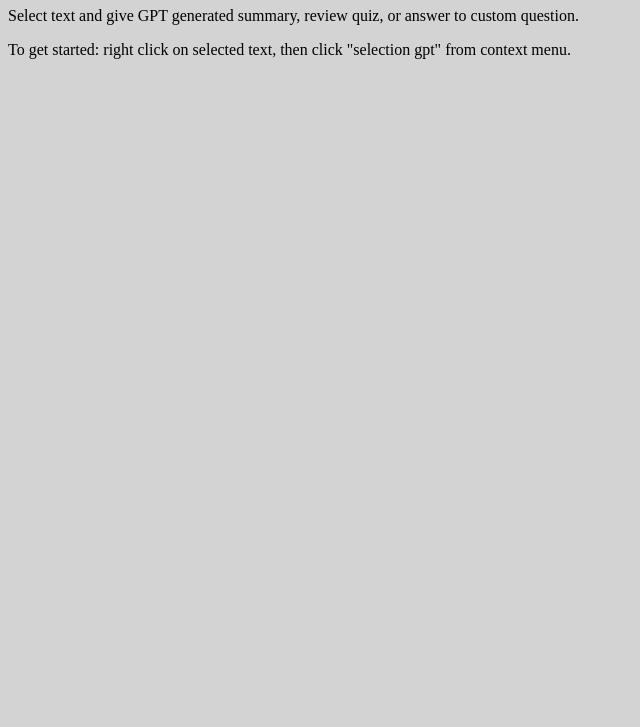
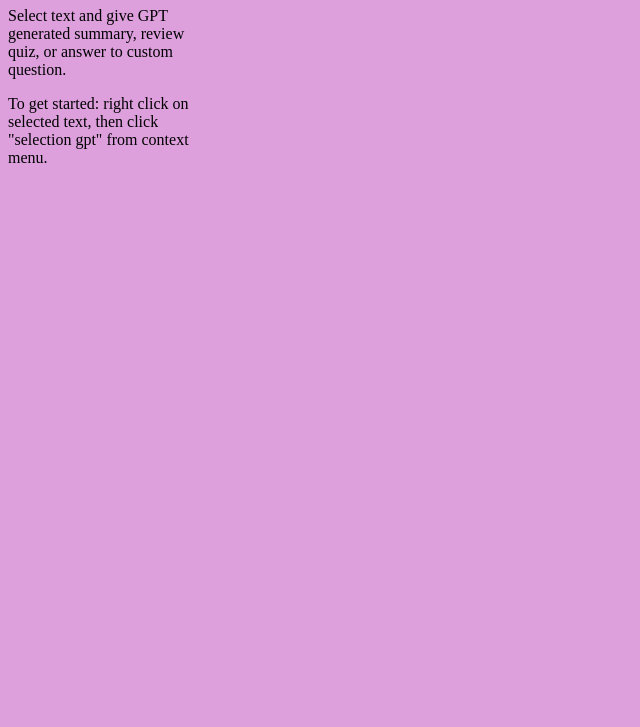
Before and after one commit to superj6/chrome-ext-selection-gpt, a browser extension: page views/index.html in a window 1280 px wide. Shown: the part 73-800 px from the top of the page, without its empty margins (0-640 px from the left). Drawn offline with Linux system fonts and the light colour scheme.

Commit message:
style and icon updates

```diff
--- a/styles/index.css
+++ b/styles/index.css
@@ -1,3 +1,4 @@
 body{
-  background-color: lightgrey;
+  background-color: plum;
+  width: 200px;
 }
--- a/styles/panel.css
+++ b/styles/panel.css
@@ -1,5 +1,5 @@
 body{
-  background: lightgrey;
+  background: plum;
 }
 
 .overflow-display{
@@ -10,3 +10,8 @@
 .hidden{
   display: none;
 }
+
+#output-multi-choice > ul{
+  list-style-type: none;
+  padding: 0;
+}
```
Also changed, not shown: icons/main-icon.png.
